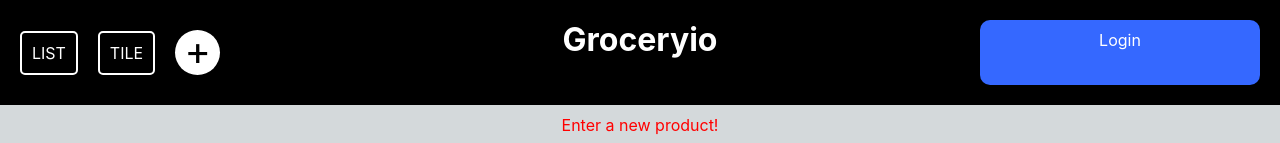
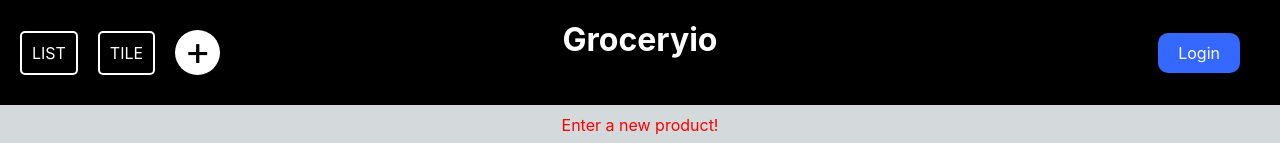
Before and after one commit to liam027/groceryio, a React (Create React App) app: page / in a window 1280 px wide. Shown: the top 143 px of the page. Built offline with nearby package versions, Linux system fonts and the light colour scheme; no server answers; a web font is replaced by a local one.

Commit message:
Refactor login button in its own component

```diff
--- a/src/components/App.css
+++ b/src/components/App.css
@@ -51,14 +51,3 @@ a:visited {
   font-weight: bold;
   color: white;
 }
-.log-button {
-  display: flex;
-  justify-content: center;
-  align-items: middle;
-  margin: 0px 20px;
-  padding: 10px 20px;
-  color: white;
-  background-color: #3568ff;
-  border-radius: 10px;
-  cursor: pointer;
-}
--- a/src/components/App.jsx
+++ b/src/components/App.jsx
@@ -1,10 +1,11 @@
 import './App.css'
 import APP_STATES from '../states'
-import { Switch, Route, Link } from 'react-router-dom'
+import { Switch, Route } from 'react-router-dom'
 import FilterBar from './FilterBar'
 import ItemTile from './ItemTile'
 import ItemList from './ItemList'
 import LoginForm from './LoginForm'
+import LogButton from './LogButton'
 import NavBarMenu from './NavBarMenu'
 import Notification from './Notification'
 import ProductForm from './ProductForm'
@@ -82,7 +83,7 @@ const App = () => {
       })
   }
 
-  const logout = () => {
+  const logOut = () => {
     setUser(null)
     productService.setToken(null)
     window.localStorage.removeItem('loggedGroceryIOUser')
@@ -100,22 +101,6 @@ const App = () => {
     )
   }
 
-  const loginButton = () => {
-    return (
-      <Link className="log-button" to='/login'>
-        <span>Login</span>
-      </Link>
-    )
-  }
-
-  const logoutButton = () => {
-    return (
-      <div className="log-button" onClick={logout}>
-        <span>Logout</span>
-      </div>
-    )
-  }
-
   return (
     <div id='App'>
       <Switch>
@@ -130,10 +115,7 @@ const App = () => {
       <header className='navbar'>
         <NavBarMenu setAppState={setAppState} />
         <span className='title'>Groceryio</span>
-        {user === null ?
-          loginButton() :
-          logoutButton()
-        }
+        <LogButton user={user} logOut={logOut} />
       </header>
 
       <Notification message={message} />
--- /dev/null
+++ b/src/components/LogButton.jsx
@@ -0,0 +1,43 @@
+import React from 'react'
+import PropTypes from 'prop-types'
+import { useHistory } from 'react-router-dom'
+import './logButton.css'
+
+const LogButton = ({ user, logOut }) => {
+  const history = useHistory()
+
+  const login = () => {
+    history.push('/login')
+  }
+
+  const loginButton = () => {
+    return (
+      <div className='log-button-container' onClick={login}>
+        <span className='log-button'>Login</span>
+      </div>
+    )
+  }
+
+  const logoutButton = () => {
+    return (
+      <div className='log-button-container' onClick={logOut}>
+        <span className='log-button'>Logout</span>
+      </div>
+    )
+  }
+
+  return (
+    <>
+      { user === null ?
+        loginButton() :
+        logoutButton()
+      }
+    </>
+  )
+}
+
+LogButton.checkPropTypes = {
+  user: PropTypes.object.isRequired,
+}
+
+export default LogButton
--- /dev/null
+++ b/src/components/logButton.css
@@ -0,0 +1,14 @@
+.log-button-container{
+  display: flex;
+  justify-content: right;
+  align-items: center;
+  width: 100%;
+}
+.log-button {
+  margin: 0px 40px;
+  padding: 10px 20px;
+  color: white;
+  background-color: #3568ff;
+  border-radius: 10px;
+  cursor: pointer;
+}
```
